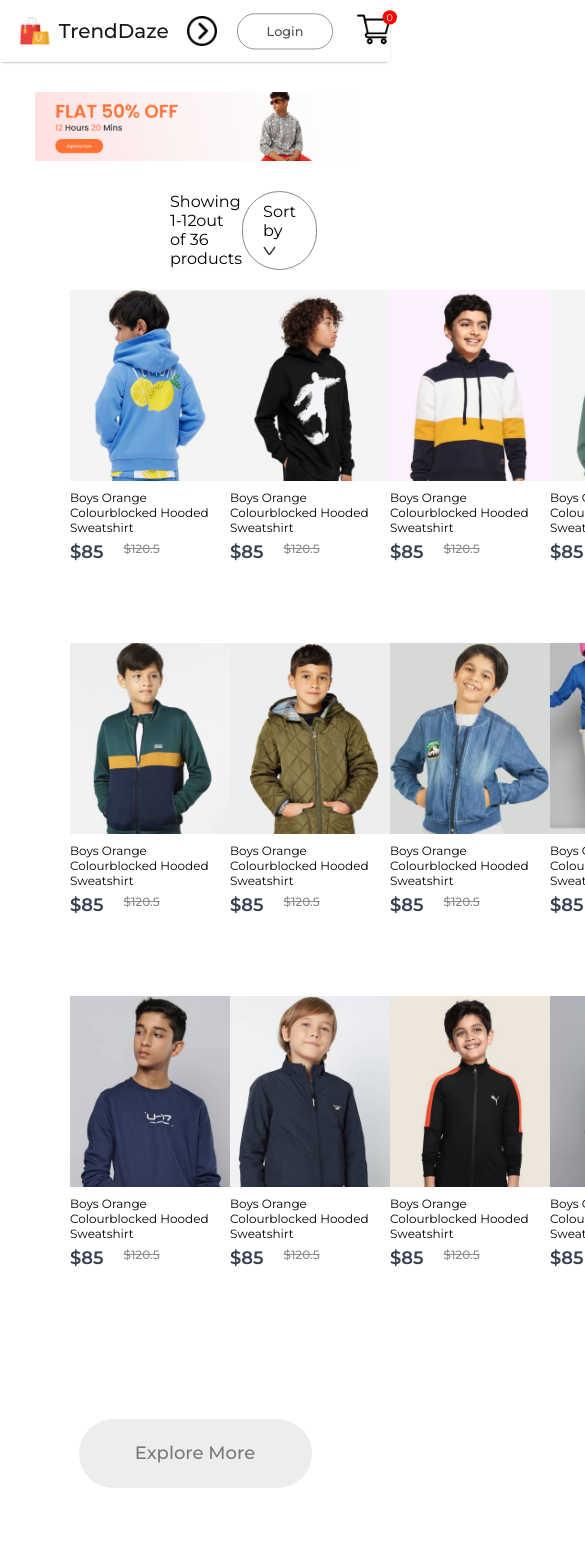
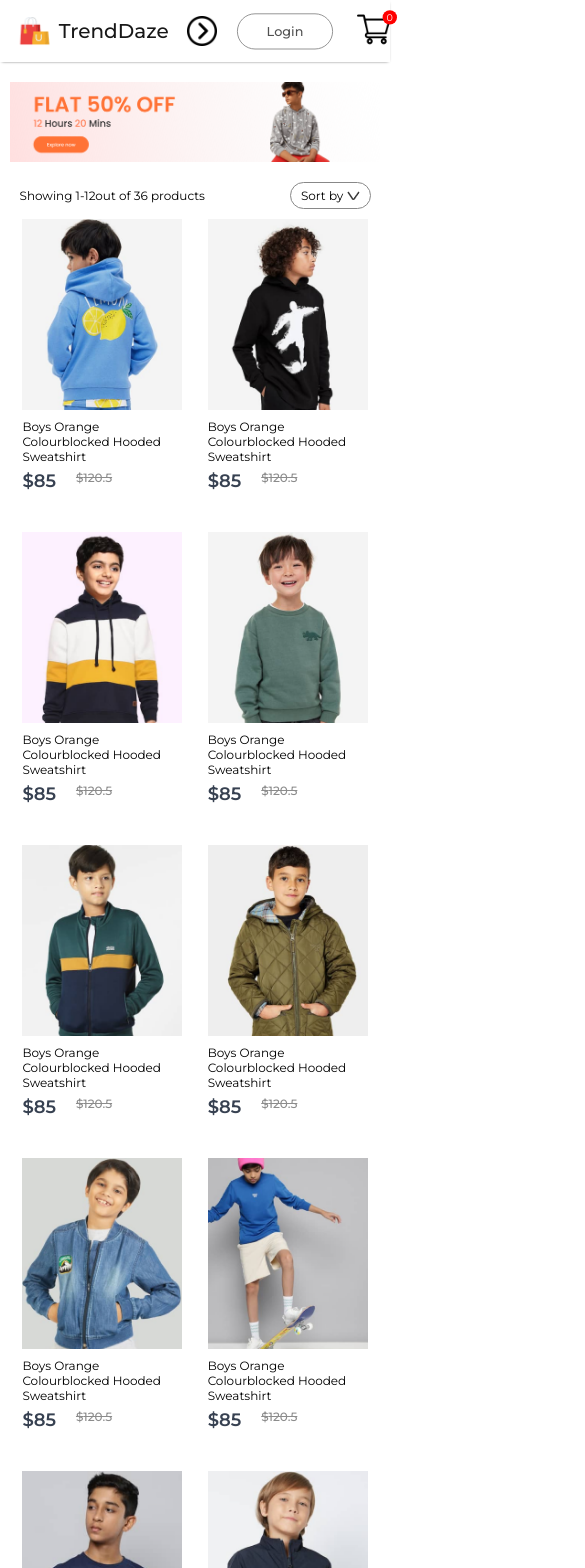
Before and after one commit to chandan9pandey/TrendDaze, a React (Vite) app in the folder frontend/: page /kids in a window 390 px wide. Shown: the top 1568 px of the page, 585 px wide, since content can reach past the window. Built offline with nearby package versions, Linux system fonts and the light colour scheme.

Commit message:
shopping category pages made responsive

```diff
--- a/frontend/src/Pages/CSS/ShopCategory.css
+++ b/frontend/src/Pages/CSS/ShopCategory.css
@@ -36,3 +36,53 @@
 	font-weight: 500;
 	background: #ededed;
 }
+@media (max-width: 1280px) {
+	.shopcategory-banner {
+		margin: 20px auto;
+		width: 90%;
+	}
+	.shopcategory-indexSort {
+		width: 90%;
+		margin: auto;
+	}
+	.shopcategory-sort {
+		padding: 5px 10px;
+		font-size: 12px;
+	}
+	.shopcategory-indexSort p {
+		font-size: 12px;
+	}
+	.shopcategory-products {
+		width: 90%;
+		margin: 10px auto;
+		row-gap: 40px;
+	}
+	.shopcategory-products .item {
+		margin: auto;
+	}
+	.shopcategory-loadmore {
+		margin: 100px auto;
+		width: 200px;
+		height: 60px;
+		font-size: 16px;
+	}
+}
+@media (max-width: 800px) {
+	.shopcategory-banner {
+		width: 95%;
+	}
+	.shopcategory-products {
+		width: 95%;
+	}
+	.shopcategory-loadmore {
+		margin: 60px auto;
+		width: 150px;
+		height: 40px;
+		font-size: 13px;
+	}
+}
+@media (max-width: 500px) {
+	.shopcategory-products {
+		grid-template-columns: 1fr 1fr;
+	}
+}
```
